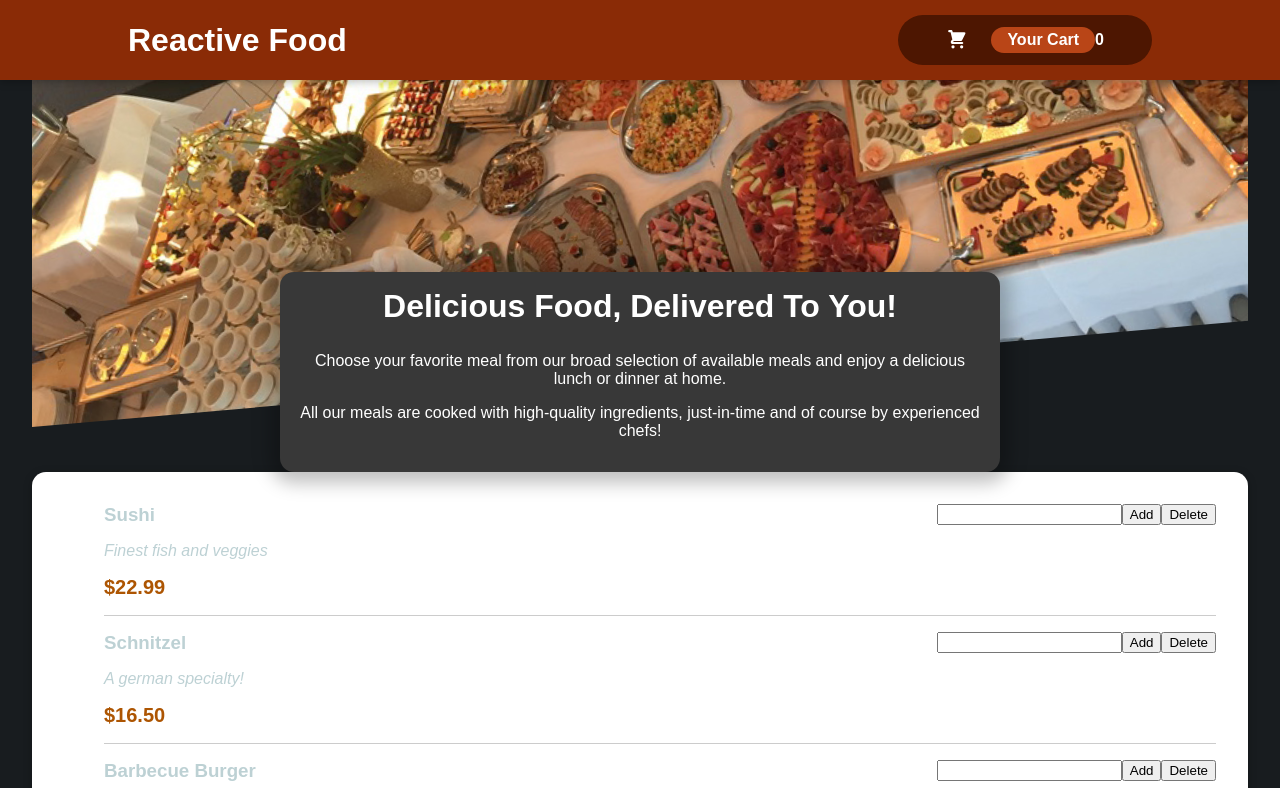
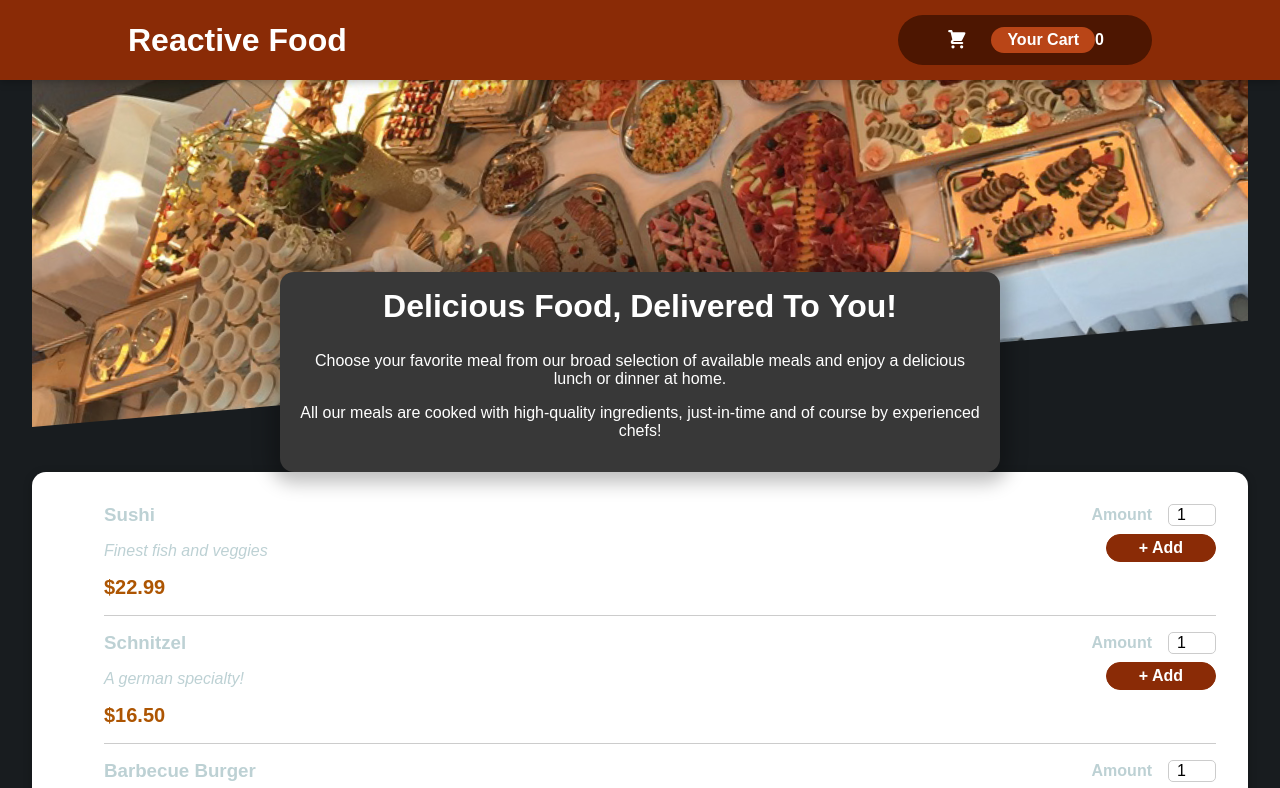
Before and after one commit to kraft-aka/react-food-ordering-app, a React (Create React App) app: page / in a window 1280 px wide. Shown: the top 788 px of the page. Built offline with nearby package versions, Linux system fonts and the light colour scheme.

Commit message:
add MealInputForm comp

```diff
--- a/src/components/Meal/MealItemForm.js
+++ b/src/components/Meal/MealItemForm.js
@@ -1,11 +1,23 @@
-import React from 'react'
+import React from "react";
+import Input from "../UI/Input";
+import classes from "./MealItemForm.module.css";
 
-export default function MealItemForm() {
+export default function MealItemForm(props) {
   return (
-    <div>
-      <input type="number" />
-      <button type='button'>Add</button>
-      <button type='button'>Delete</button>
-    </div>
-  )
+    <form className={classes.form}>
+      <Input
+        label="Amount"
+        input={{
+          id: "amount",
+          type: "number",
+          min: "1",
+          max: "5",
+          step: "1",
+          defaultValue: "1",
+        }}
+      />
+      <button type="button">+ Add</button>
+    </form>
+  );
 }
+0;
--- /dev/null
+++ b/src/components/Meal/MealItemForm.module.css
@@ -0,0 +1,20 @@
+.form {
+  text-align: right;
+}
+
+.form button {
+  font: inherit;
+  cursor: pointer;
+  background-color: #8a2b06;
+  border: 1px solid #8a2b06;
+  color: white;
+  padding: 0.25rem 2rem;
+  border-radius: 20px;
+  font-weight: bold;
+}
+
+.form button:hover,
+.form button:active {
+  background-color: #641e03;
+  border-color: #641e03;
+}
--- /dev/null
+++ b/src/components/UI/Input.js
@@ -0,0 +1,11 @@
+import React from 'react'
+import classes from './Input.module.css'
+
+export default function Input(props) {
+  return (
+    <div className={classes.input}>
+      <label htmlFor={props.input.id}>{props.label}</label>
+      <input {...props.input}/>
+    </div>
+  )
+}
--- /dev/null
+++ b/src/components/UI/Input.module.css
@@ -0,0 +1,18 @@
+.input {
+  display: flex;
+  align-items: center;
+  margin-bottom: 0.5rem;
+}
+
+.input label {
+  font-weight: bold;
+  margin-right: 1rem;
+}
+
+.input input {
+  width: 3rem;
+  border-radius: 5px;
+  border: 1px solid #ccc;
+  font: inherit;
+  padding-left: 0.5rem;
+}
```
